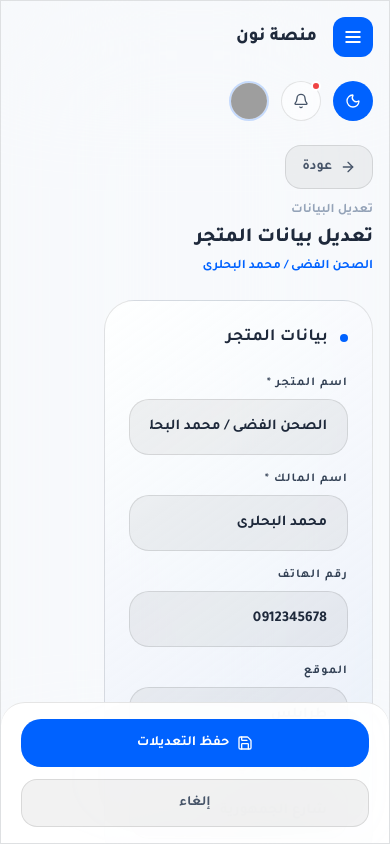
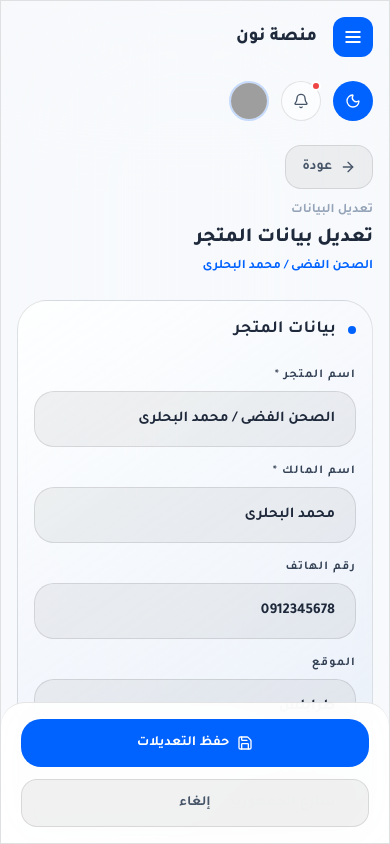
Before and after one commit to ofifice-alalem/tdm-design-for-v3, a React (Vite) app: page /stores/1/edit in a window 390 px wide. Built offline with nearby package versions, Linux system fonts and the light colour scheme; grey boxes are pictures that could not be loaded.

Commit message:
commit -32

```diff
--- a/src/compenntes/ui/SpatialComponents.tsx
+++ b/src/compenntes/ui/SpatialComponents.tsx
@@ -22,7 +22,7 @@ export function SpatialCard({
 }) {
   return (
     <div className={`spatial-card ${transparent ? 'transparent' : ''} ${className}`}>
-      <div className="p-6 flex flex-col h-full">
+      <div className="p-4 lg:p-6 flex flex-col h-full">
         {!hideHeader && (
           <div className="flex items-center justify-between mb-6">
             <div className="flex items-center gap-3">
--- a/src/pages/EditStorePage.tsx
+++ b/src/pages/EditStorePage.tsx
@@ -28,7 +28,7 @@ export default function EditStorePage() {
   const [active,   setActive]   = useState(store.active);
 
   return (
-    <div className="flex flex-col gap-6 h-full">
+    <div className="flex flex-col gap-6">
 
       {/* Header */}
       <div className="flex flex-col gap-3">
@@ -42,17 +42,17 @@ export default function EditStorePage() {
         </div>
       </div>
 
-      <div className="flex flex-col lg:flex-row gap-6 items-start w-full pb-32 lg:pb-0">
+      <div className="flex flex-col lg:flex-row gap-6 items-start w-full pb-36 lg:pb-0">
 
         {/* Main */}
-        <div className="flex-1 min-w-0">
+        <div className="w-full lg:flex-1 lg:min-w-0 flex flex-col gap-5">
           <SpatialCard title="بيانات المتجر">
             <div className="flex flex-col gap-4">
-              <div className="grid grid-cols-1 sm:grid-cols-2 gap-4">
+              <div className="grid grid-cols-1 lg:grid-cols-2 gap-4">
                 <ModernInput label="اسم المتجر *" placeholder="اسم المتجر" value={name} onChange={setName} />
                 <ModernInput label="اسم المالك *" placeholder="اسم المالك" value={owner} onChange={setOwner} />
               </div>
-              <div className="grid grid-cols-1 sm:grid-cols-2 gap-4">
+              <div className="grid grid-cols-1 lg:grid-cols-2 gap-4">
                 <ModernInput label="رقم الهاتف" placeholder="09XXXXXXXX" value={phone} onChange={setPhone} />
                 <ModernInput label="الموقع" placeholder="المدينة / المنطقة" value={location} onChange={setLocation} />
               </div>
```
